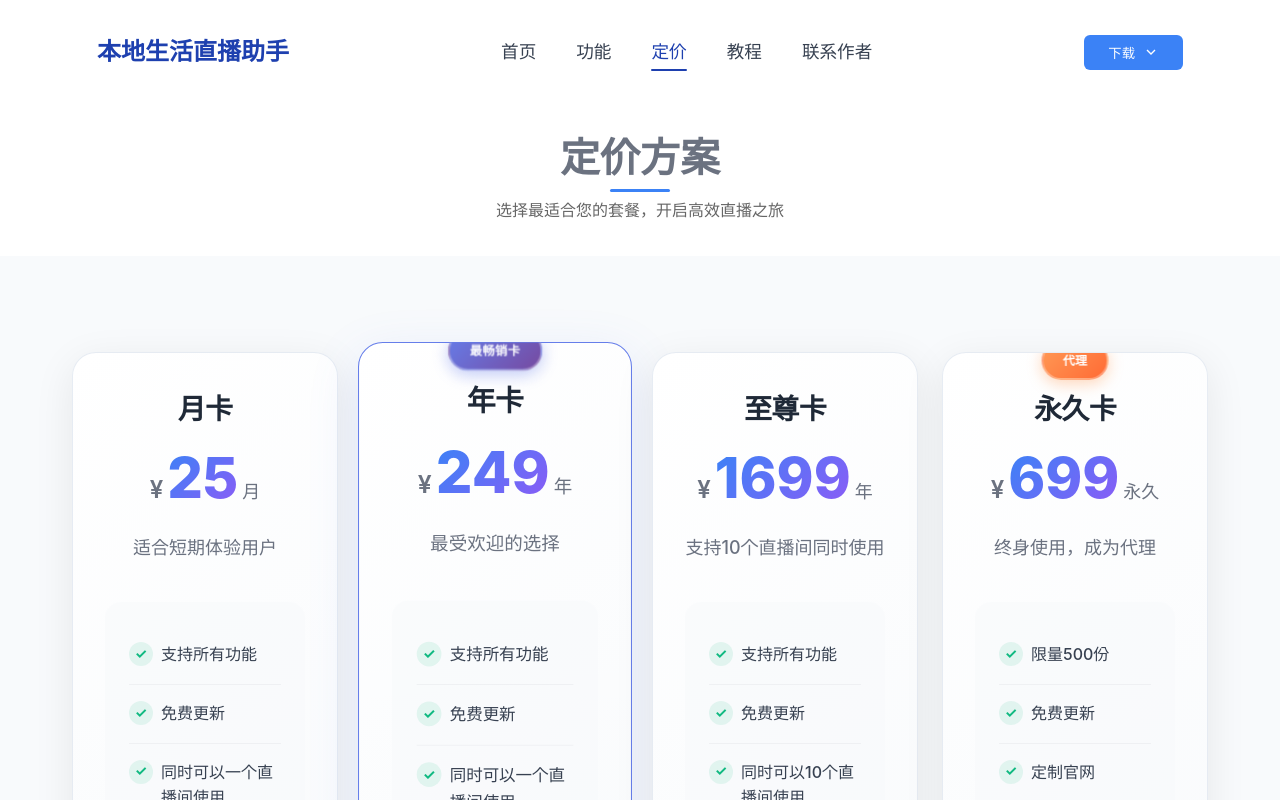
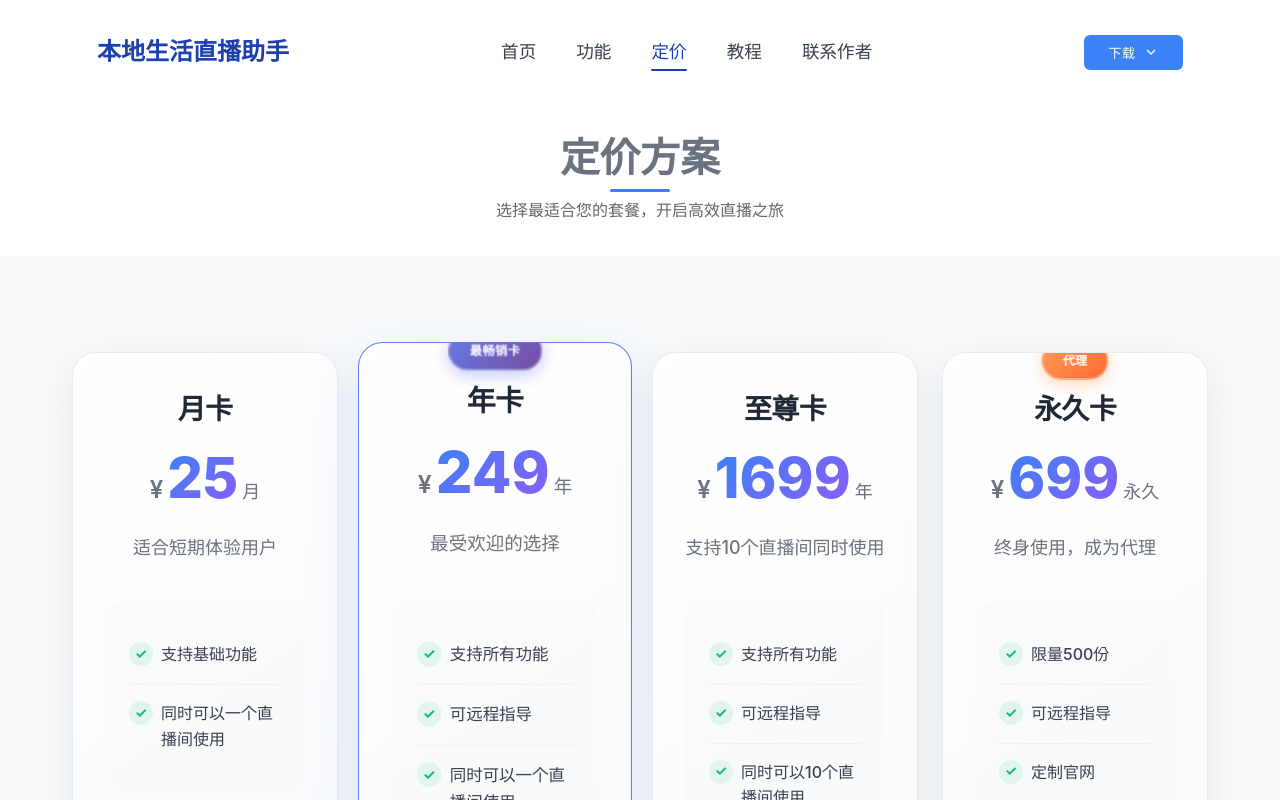
Before and after one commit to woftsun/live-website, a Vue app: page /pricing in a window 1280 px wide. Shown: the top 800 px of the page. Built offline with nearby package versions, Linux system fonts and the light colour scheme.

Commit message:
feat: 3.4.0

```diff
--- a/src/App.vue
+++ b/src/App.vue
@@ -11,12 +11,12 @@ const handleScroll = () => {
 }
 
 const downloadStableApp = () => {
-  window.open('https://tools.woftsun.cn/livetools3.3.2.zip', '_blank')
+  window.open('https://tools.woftsun.cn/livetools3.3.3.zip', '_blank')
   isDownloadDropdownOpen.value = false
 }
 
 const downloadBetaApp = () => {
-  window.open('https://tools.woftsun.cn/livetools3.3.1.zip', '_blank')
+  window.open('https://tools.woftsun.cn/livetools3.4.0.zip', '_blank')
   isDownloadDropdownOpen.value = false
 }
 
@@ -105,10 +105,10 @@ onUnmounted(() => {
               <span class="version-badge stable">正式版</span>
               <span class="version-desc">稳定版本，推荐使用</span>
             </button>
-            <!-- <button class="dropdown-item" @click="downloadBetaApp">
+            <button class="dropdown-item" @click="downloadBetaApp">
               <span class="version-badge beta">Beta版</span>
               <span class="version-desc">测试版本，体验新功能</span>
-            </button> -->
+            </button>
           </div>
         </div>
         <!-- 移动端汉堡菜单按钮 -->
--- a/src/views/PricingView.vue
+++ b/src/views/PricingView.vue
@@ -9,7 +9,7 @@ const pricingPlans = ref([
     price: 25,
     period: '月',
     description: '适合短期体验用户',
-    features: ['支持所有功能', '免费更新', '同时可以一个直播间使用'],
+    features: ['支持基础功能', '同时可以一个直播间使用'],
     buttonText: '联系作者购买',
     popular: false,
   },
@@ -19,7 +19,7 @@ const pricingPlans = ref([
     price: 249,
     period: '年',
     description: '最受欢迎的选择',
-    features: ['支持所有功能', '免费更新', '同时可以一个直播间使用'],
+    features: ['支持所有功能', '可远程指导', '同时可以一个直播间使用'],
     buttonText: '联系作者购买',
     popular: true,
     badge: '最畅销卡',
@@ -30,7 +30,7 @@ const pricingPlans = ref([
     price: 1699,
     period: '年',
     description: '支持10个直播间同时使用',
-    features: ['支持所有功能', '免费更新', '同时可以10个直播间使用'],
+    features: ['支持所有功能', '可远程指导', '同时可以10个直播间使用'],
     buttonText: '联系作者购买',
     popular: false,
   },
@@ -40,7 +40,7 @@ const pricingPlans = ref([
     price: 699,
     period: '永久',
     description: '终身使用，成为代理',
-    features: ['限量500份', '免费更新', '定制官网', '拿货7折优惠'],
+    features: ['限量500份', '可远程指导', '定制官网', '拿货7折优惠'],
     buttonText: '联系作者购买',
     popular: false,
     badge: '代理',
```
